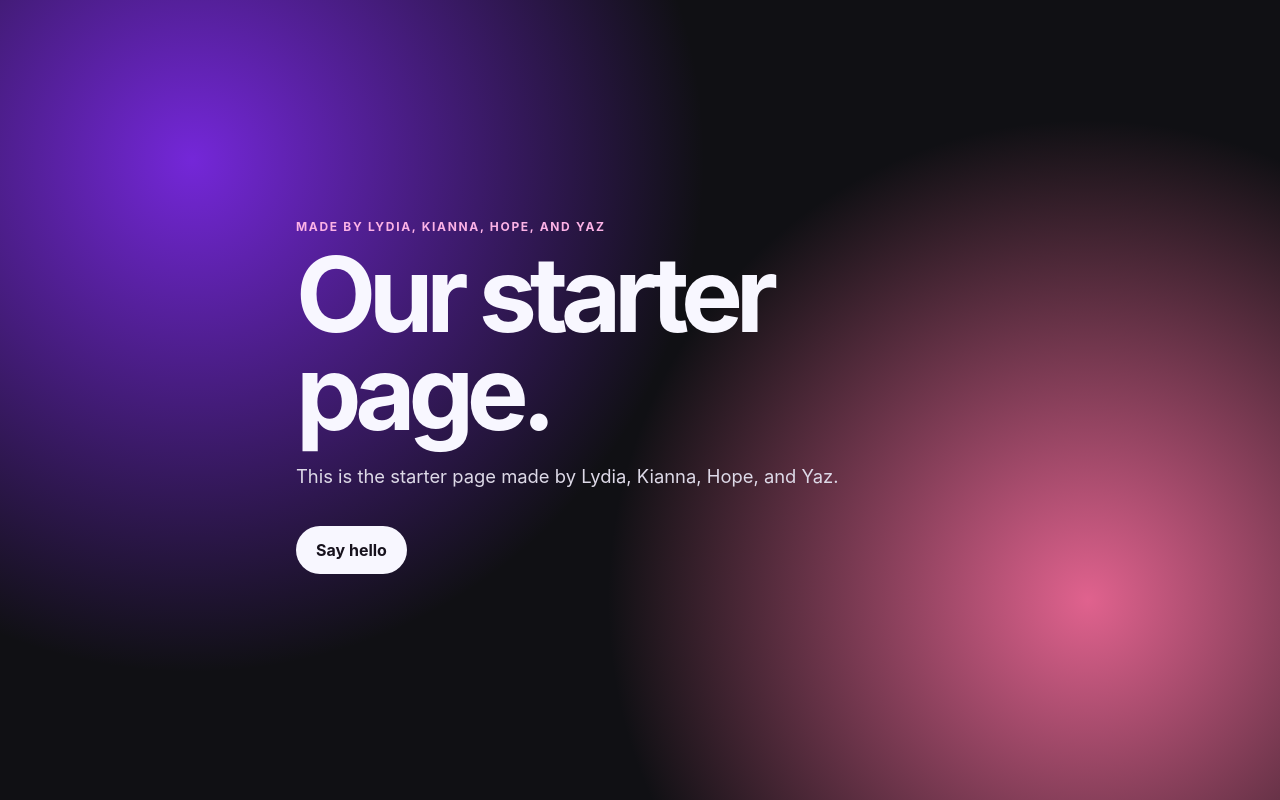
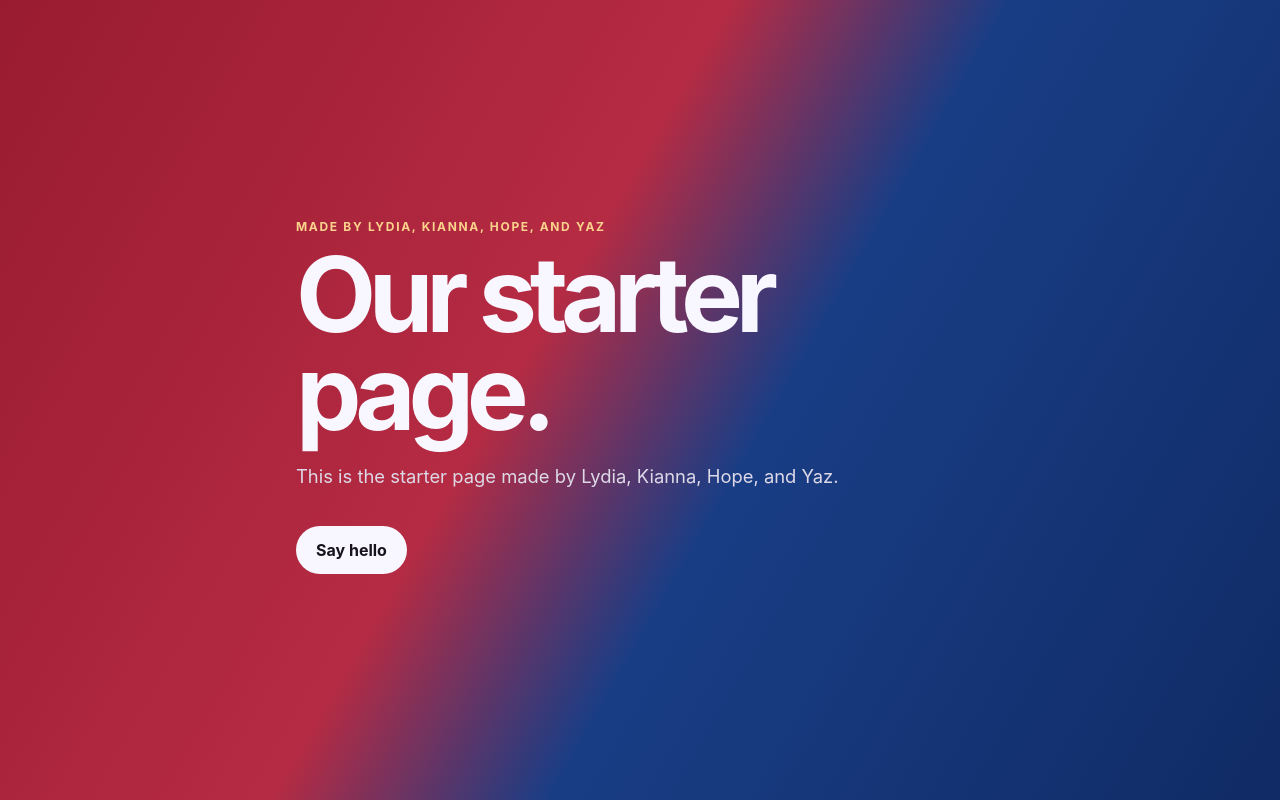
Before and after one commit to kiannawong/Vibe-Bugs-Project-AI-Hackathon, a plain HTML site: page index.html in a window 1280 px wide. Drawn offline with Linux system fonts and the light colour scheme.

Commit message:
Update background and color styles in CSS

```diff
--- a/style.css
+++ b/style.css
@@ -1,7 +1,7 @@
 :root {
   color-scheme: dark;
   font-family: Inter, ui-sans-serif, system-ui, -apple-system, BlinkMacSystemFont, "Segoe UI", sans-serif;
-  background: #101014;
+  background: #130817;
   color: #f8f7ff;
 }
 
@@ -14,10 +14,7 @@ body {
   margin: 0;
   display: grid;
   place-items: center;
-  background:
-    radial-gradient(circle at 15% 20%, #7427d8 0, transparent 32rem),
-    radial-gradient(circle at 85% 75%, #e0628e 0, transparent 30rem),
-    #101014;
+  background: linear-gradient(120deg, #991b2f 0%, #b52b43 42%, #193d85 58%, #102b65 100%);
 }
 
 .hero {
@@ -26,7 +23,7 @@ body {
 }
 
 .eyebrow {
-  color: #fcb2e6;
+  color: #fbd38d;
   font-size: 0.75rem;
   font-weight: 700;
   letter-spacing: 0.14em;
@@ -61,5 +58,5 @@ button {
 
 button:hover,
 button:focus-visible {
-  background: #fcb2e6;
+  background: #fbd38d;
 }
```
